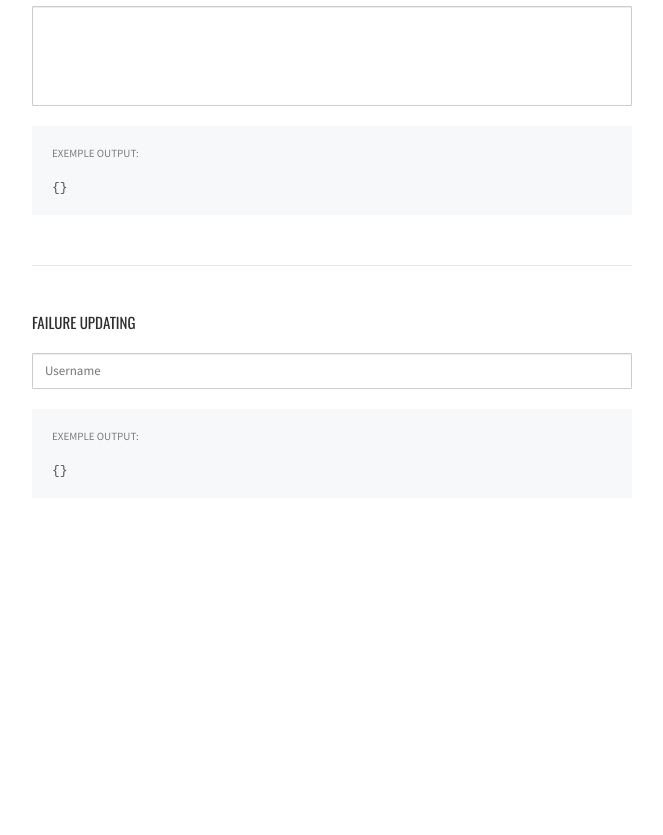
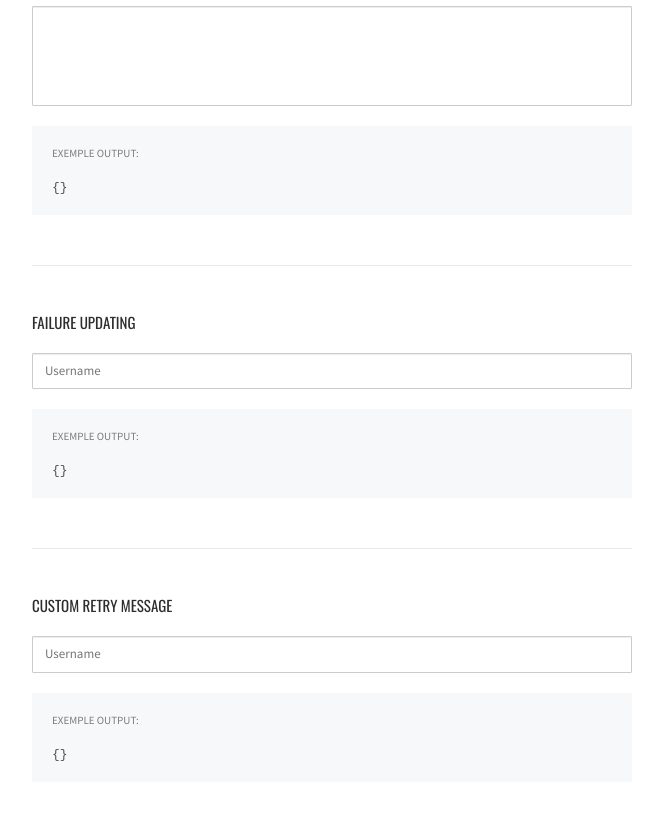
Before and after one commit to wanjarus/quick-autosave, a website: page exemples/index.html in a window 1280 px wide. Shown: the part 2479-3314 px from the top of the page, without its empty margins (308-971 px from the left). Before the commit the page ends 3077 px from the top, so only its background shows below. Drawn offline with nearby package versions, Linux system fonts and the light colour scheme.

Commit message:
Updating demo

```diff
--- a/exemples/index.html
+++ b/exemples/index.html
@@ -15,57 +15,6 @@
 				</h1>
 			</div>
 			<div class="content">
-				<!--<div class="bloc">
-					<h2>Demo script</h2>
-					<div class="output">
-						<pre><code>var func = {
-  before : function (parameter) {
-    parameter.target.addClass("loading");
-    return true;
-  },
-  success : function (data, parameter) {
-    var target = parameter.target;
-    var field = target.parent();
-    var retry = field.find(".retry");
-
-    retry.html("");
-    target.removeClass("fail");
-
-    if (data) {
-      var svg = field.find(".checkmark");
-      var time = $.now();
-
-      svg.css('display', 'block');
-      target.removeClass("loading");
-      field.addClass("success");
-      target.attr("data-success", time);
-
-      window.setTimeout(function(){
-        if (time == target.attr("data-success")) {
-          svg.fadeOut("fast", function() {
-              field.removeClass("success");
-          });
-        }
-      }, 2500);
-    }
-    else {
-      func.fail(parameter);
-    }
-  },
-  fail : function (parameter) {
-    var target = parameter.target;
-    var field = target.parent();
-    var element = field.find(".retry");
-
-    parameter.target.removeClass("loading");
-    parameter.target.addClass("fail");
-    parameter.retry(element);
-  }
-};
-
-$(".exemple").autosave(func);</code></pre>
-					</div>
-				</div>-->
 				<div class="bloc">
 					<h2>Unique field</h2>
 					<div>
@@ -282,6 +231,24 @@ $(".exemple").autosave(func);</code></pre>
 						<pre><code>{}</code></pre>
 					</div>
 				</div>
+				<div class="bloc">
+					<h2>Custom retry message</h2>
+					<div>
+						<div class="field">
+							<input type="text" name="xs_username" value="" placeholder="Username"
+								   data-action="action/ajax-03.html.php" data-retry-feedback="dynamic" class="exemple">
+							<svg class="checkmark" xmlns="http://www.w3.org/2000/svg" viewBox="0 0 52 52">
+								<circle class="checkmark__circle" cx="26" cy="26" r="25" fill="none"/>
+								<path class="checkmark__check" fill="none" d="M14.1 27.2l7.1 7.2 16.7-16.8"/>
+							</svg>
+							<span class="retry"></span>
+						</div>
+					</div>
+					<div class="output">
+						<h3>Exemple output:</h3>
+						<pre><code>{}</code></pre>
+					</div>
+				</div>
 			</div>
 		</div>
 		<script type="text/javascript" src="https://code.jquery.com/jquery-3.2.1.min.js"></script>
@@ -335,10 +302,15 @@ $(".exemple").autosave(func);</code></pre>
 					var target = parameter.target;
 					var field = target.closest(".field");
 					var element = field.find(".retry");
+					var feedback = target.attr("data-retry-feedback");
 
 					target.removeClass("loading");
 					target.addClass("fail");
-					parameter.retry(element);
+
+					if (feedback == "dynamic")
+						parameter.retry(element, "Sorry, an error happened, please <a href=\"#\">try again</a>.");
+					else
+						parameter.retry(element);
 				}
 			};
 
```
